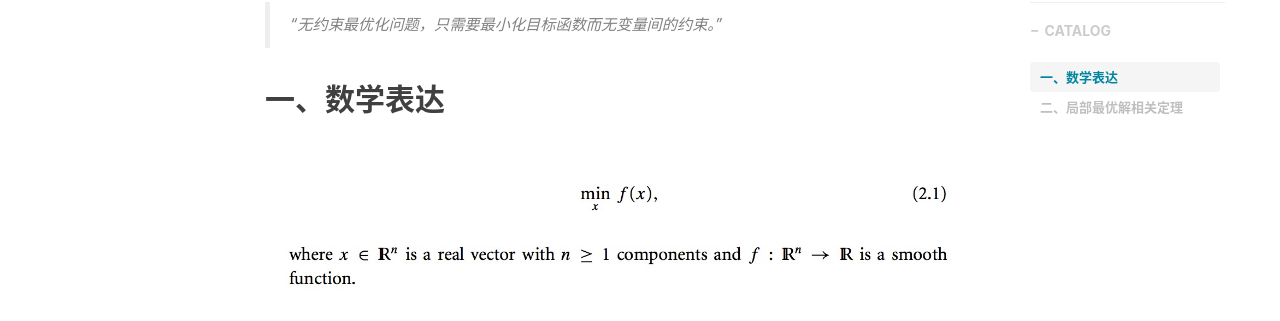
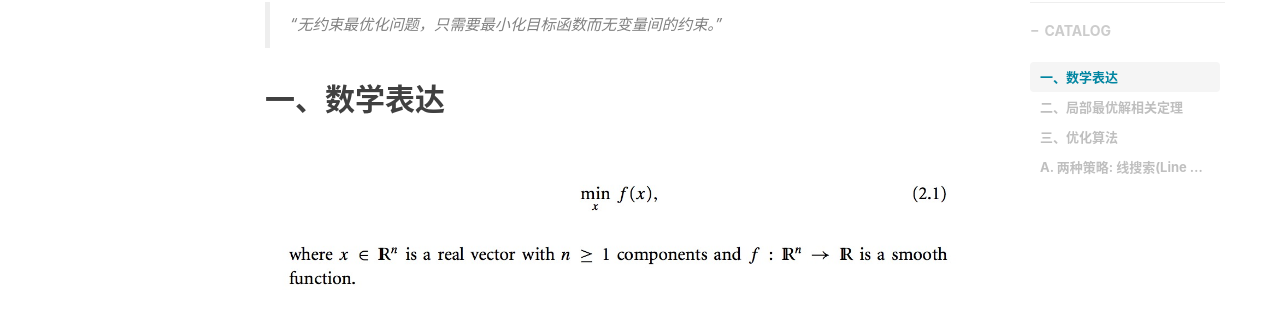
Before and after one commit to xsh8637/xsh8637.github.io, a Jekyll site: the page built from _posts/Numerical Optimization/2019-01-04-UnconstrainedOptimization.markdown, in a window 1280 px wide and 1400 px high, scrolled down 611 px. Shown: the part 131-452 px from the top of the window. Built offline with Jekyll 4.4.1, drawn with Linux system fonts in a browser that asks for light colours; nearby versions of some CDN libraries; comment, search, counter and statistics services are not loaded; some of the changed text lies outside the part shown.

Commit message:
Update 2019-01-04-UnconstrainedOptimization.markdown

```diff
--- a/_posts/Numerical Optimization/2019-01-04-UnconstrainedOptimization.markdown
+++ b/_posts/Numerical Optimization/2019-01-04-UnconstrainedOptimization.markdown
@@ -35,3 +35,6 @@ tags:
 &emsp;&emsp;4. 局部最优的二阶充分条件：如果函数f在x<sup>*</sup>处满足∇f(x<sup>*</sup>)=0并且∇2f(x)正定，则x<sup>*</sup>为局部最优解.<br>
 &emsp;&emsp;5. 如果函数f为凸函数，则f的任何局部最优解都为全局最优解.<br>
 &emsp;&emsp;说明: 非平滑问题. 此问题不在讨论范围内，在此一般讨论二阶导数存在且连续的问题，对于非平滑甚至不连续的问题，一般会采用次梯度或者广义导数进行求解.<br>
+
+## 三、优化算法
+### A. 两种策略: 线搜索(Line Search)和信任域(Trust Region)
```
